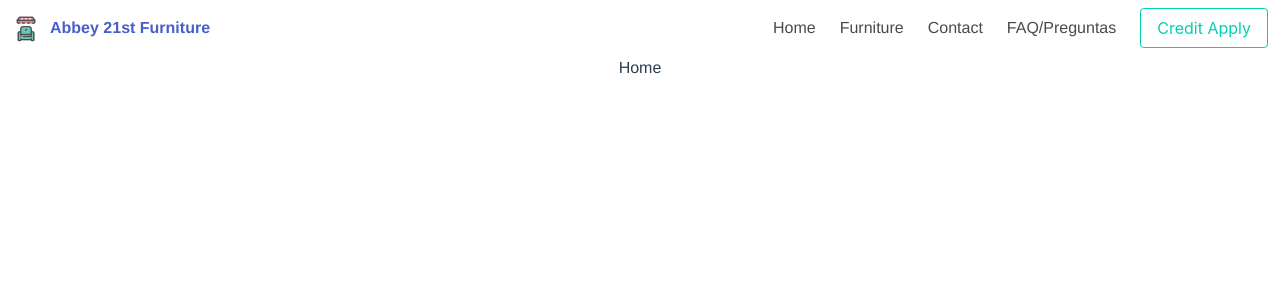
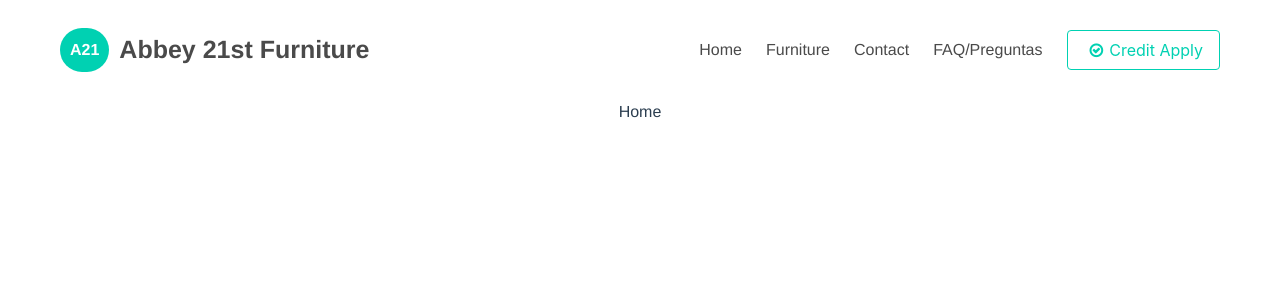
Before and after one commit to fnez/abbey21, a Vue app: page / in a window 1280 px wide. Shown: the top 300 px of the page. Built offline with nearby package versions, Linux system fonts and the light colour scheme.

Commit message:
colors on nav, spacing added

```diff
--- a/index.html
+++ b/index.html
@@ -4,6 +4,7 @@
     <meta charset="utf-8">
     <meta name="viewport" content="width=device-width,initial-scale=1.0">
     <title>Abbey 21st Furniture</title>
+    <link rel="stylesheet" href="https://cdnjs.cloudflare.com/ajax/libs/font-awesome/4.7.0/css/font-awesome.min.css">
   </head>
   <body>
     <div id="app"></div>
--- a/src/App.vue
+++ b/src/App.vue
@@ -2,10 +2,11 @@
 
 <template>
   <div id="app">
-    <nav class="navbar" role="navigation">
+    <nav class="navbar bd-special-shadow" role="navigation">
+      <div class="container">
         <div class="navbar-brand">
-        <a href="https://bulma.io" class="navbar-item">
-          <img src="./assets/furniture-store.png" alt="A furniture store in Charlote, NC">
+          <a href="/" class="navbar-item">
+            <span class="logo">A21</span>
             <h1 class="logo-title">Abbey 21st Furniture</h1>
           </a>
 
@@ -23,9 +24,13 @@
             <router-link class="navbar-item"  to="/contact">Contact</router-link>
             <router-link class="navbar-item"  to="/faq">FAQ/Preguntas</router-link>
             <router-link class="navbar-item" to="apply">
-              <button class="button is-primary is-outlined">Credit Apply</button>
+              <button class="button is-primary is-outlined">
+                <i class="fa fa-check-circle-o" aria-hidden="true"></i>
+                Credit Apply
+              </button>
             </router-link>
 
+          </div>
         </div>
       </div>
     </nav>
@@ -48,12 +53,34 @@ export default {
 @import '_responsive'
 
 #app
-  font-family: 'Avenir', Helvetica, Arial, sans-serif;
-  -webkit-font-smoothing: antialiased;
-  -moz-osx-font-smoothing: grayscale;
-  text-align: center;
-  color: #2c3e50;
+  font-family: 'Avenir', Helvetica, Arial, sans-serif
+  -webkit-font-smoothing: antialiased
+  -moz-osx-font-smoothing: grayscale
+  text-align: center
+  color: #2c3e50
+  nav.navbar
+    background-color: #fff
+    div.container
+      padding: 20px
+      max-width: 1200px
+      margin: 0 auto
+      div.navbar-brand
+        span.logo
+          background-color: $primary
+          border-radius: 50px
+          padding: 10px
+          color: #fff
+          font-weight: bold
         h1.logo-title
           font-weight: bold
           margin-left: 10px
+          font-size: 25px
+      div.navbar-menu
+        div.navbar-end
+          .navbar-item
+            &:hover
+              background-color: initial
+              color: $primary
+            .button i
+              margin: 0 6px
 </style>
```
Lines whose indentation alone changed are shown as unchanged.
